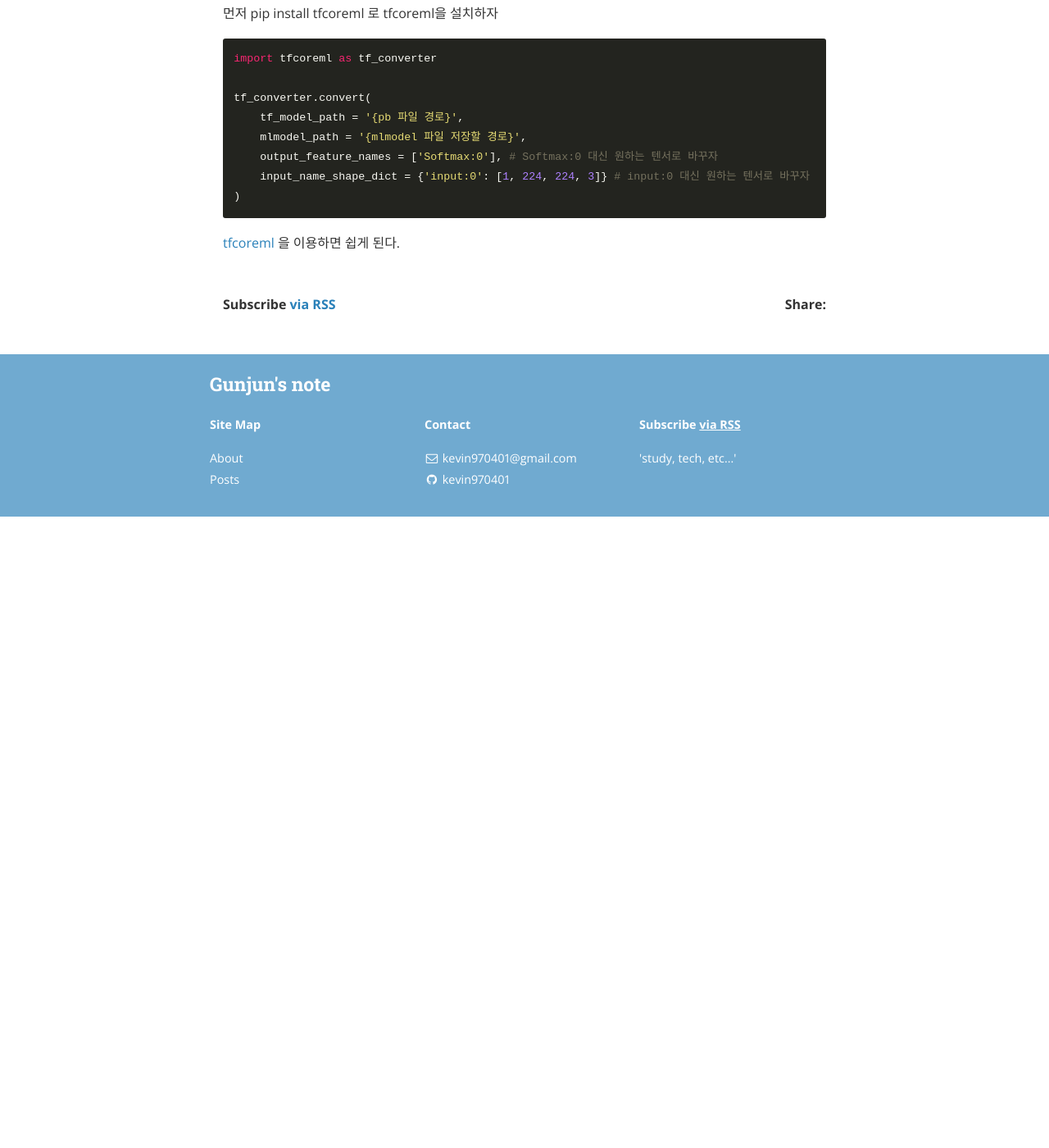
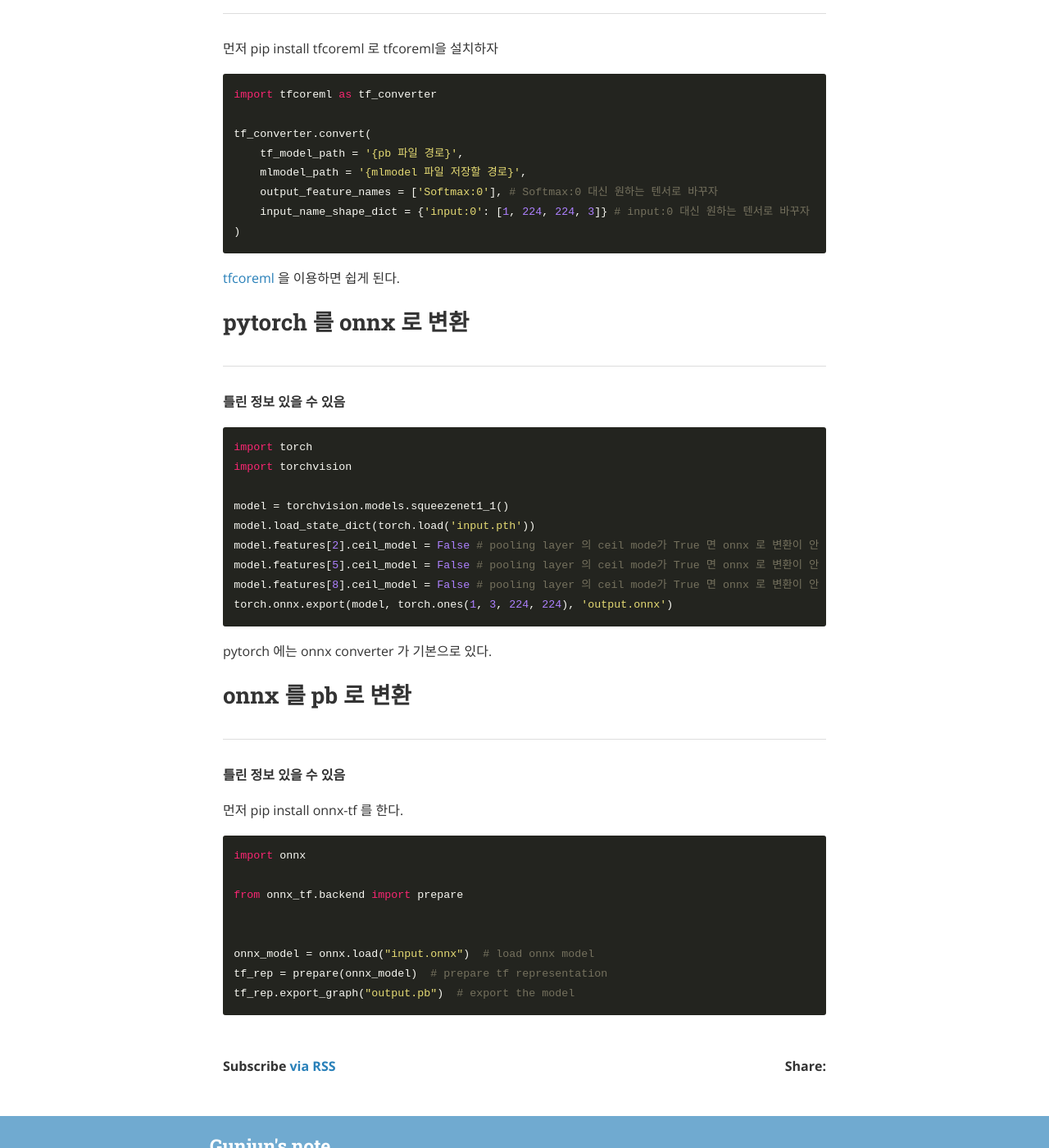
Before and after one commit to kevin970401/kevin970401.github.io, a Jekyll site: the page built from _posts/2018-12-26-converting-models.md, in a window 1280 px wide and 1400 px high, scrolled down 6769 px. Shown: the whole window at 82% size. Built offline with Jekyll 4.4.1, drawn with Linux system fonts in a browser that asks for light colours; nearby versions of some CDN libraries; before the commit the page ends 7399 px from its top, so only the background shows below that; some of the changed text lies outside the part shown.

Commit message:
onnx convert

````diff
--- a/_posts/2018-12-26-converting-models.md
+++ b/_posts/2018-12-26-converting-models.md
@@ -15,7 +15,9 @@ author: lee gunjun
 2. 이름을 동일하게 해준다.
 3. th->tf로 학습된 parameter를 옮겨준다.
 
-onnx을 쓰는 방법도 있지만 지원 op 도 적고 결과물이 복잡하고.. 등등의 이유로 안 썼다.
+onnx 을 쓰는 방법도 있지만 지원 op 도 적고 결과물이 복잡하고.. 등등의 이유로 안 썼다.
+
+onnx 로 변환하는 법도 아래에 적어놨다.
 
 ## 1. pytorch 모델을 똑같이 tensorflow로 만들기 & 2. 이름(scope) 동일하게 해주기.
 
@@ -289,3 +291,42 @@ tf_converter.convert(
 ```
 
 [tfcoreml](https://github.com/tf-coreml/tf-coreml) 을 이용하면 쉽게 된다.
+
+## pytorch 를 onnx 로 변환
+
+----
+
+**틀린 정보 있을 수 있음**
+
+```
+import torch
+import torchvision
+
+model = torchvision.models.squeezenet1_1()
+model.load_state_dict(torch.load('input.pth'))
+model.features[2].ceil_model = False # pooling layer 의 ceil mode가 True 면 onnx 로 변환이 안 됨.
+model.features[5].ceil_model = False # pooling layer 의 ceil mode가 True 면 onnx 로 변환이 안 됨.
+model.features[8].ceil_model = False # pooling layer 의 ceil mode가 True 면 onnx 로 변환이 안 됨.
+torch.onnx.export(model, torch.ones(1, 3, 224, 224), 'output.onnx')
+```
+
+pytorch 에는 onnx converter 가 기본으로 있다.
+
+## onnx 를 pb 로 변환
+
+----
+
+**틀린 정보 있을 수 있음**
+
+먼저 pip install onnx-tf 를 한다.
+
+```
+import onnx
+
+from onnx_tf.backend import prepare
+
+
+onnx_model = onnx.load("input.onnx")  # load onnx model
+tf_rep = prepare(onnx_model)  # prepare tf representation
+tf_rep.export_graph("output.pb")  # export the model
+```
````
